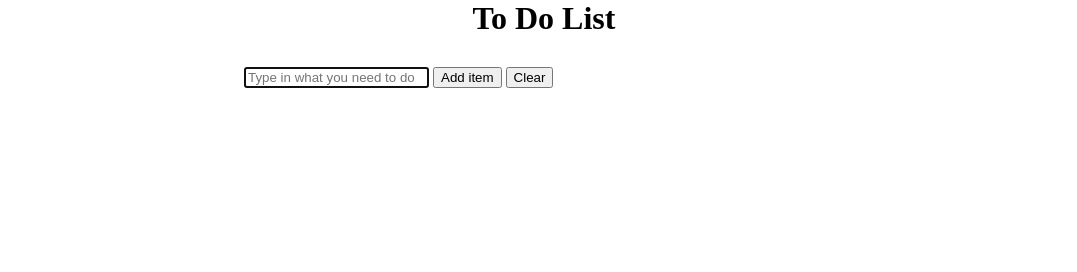
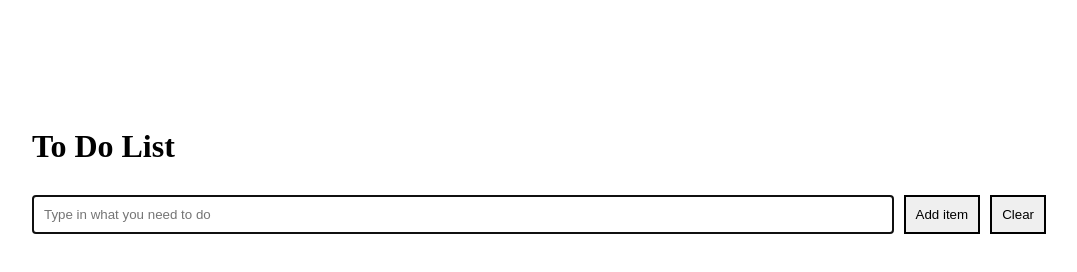
Before and after one commit to AYUB-NBP/Js_To_Do, a plain HTML site: page index.html in a window 1280 px wide. Shown: the whole page, without its empty margins (96-1173 px from the left). Drawn offline with Linux system fonts and the light colour scheme.

Commit message:
More Styling

```diff
--- a/app.js
+++ b/app.js
@@ -3,6 +3,7 @@
 document.querySelector('#form').onsubmit = () => {
     let newItem = document.createElement('li'); //NewLi
     let newBtn = document.createElement('button'); //NewBtn
+    newBtn.innerHTML = 'X';
 
 
     if (document.querySelector('#input').value != '') {
--- a/style.scss
+++ b/style.scss
@@ -2,20 +2,46 @@
     margin: 0;
 }
 
+body {
+    margin: 10%
+}
+
 #app {
     margin: auto;
-    width: 600px;
 
     header {
         display: flex;
-    justify-content:center;}
+        justify-content: flex-start
+    }
+
+    #submit,
+    button {
+        border: solid 2px;
+        border-radius: 0%;
+        border-color: linear-gradient(red, yellow);
+    }
 }
 
-#form{
+#form {
+    display: flex;
     margin: 30px auto;
+
+    #input {
+        flex-grow: 2;
+        border: solid 2px;
+        border-radius: 0%;
+    }
+
+    * {
+        padding: 10px;
+        margin-right: 10px;
+    }
+
 }
+
 #List {
     padding: 0;
+    margin-right: 10px;
 
     li {
         display: flex;
```
Also changed, not shown: style.css, 1 other file.
